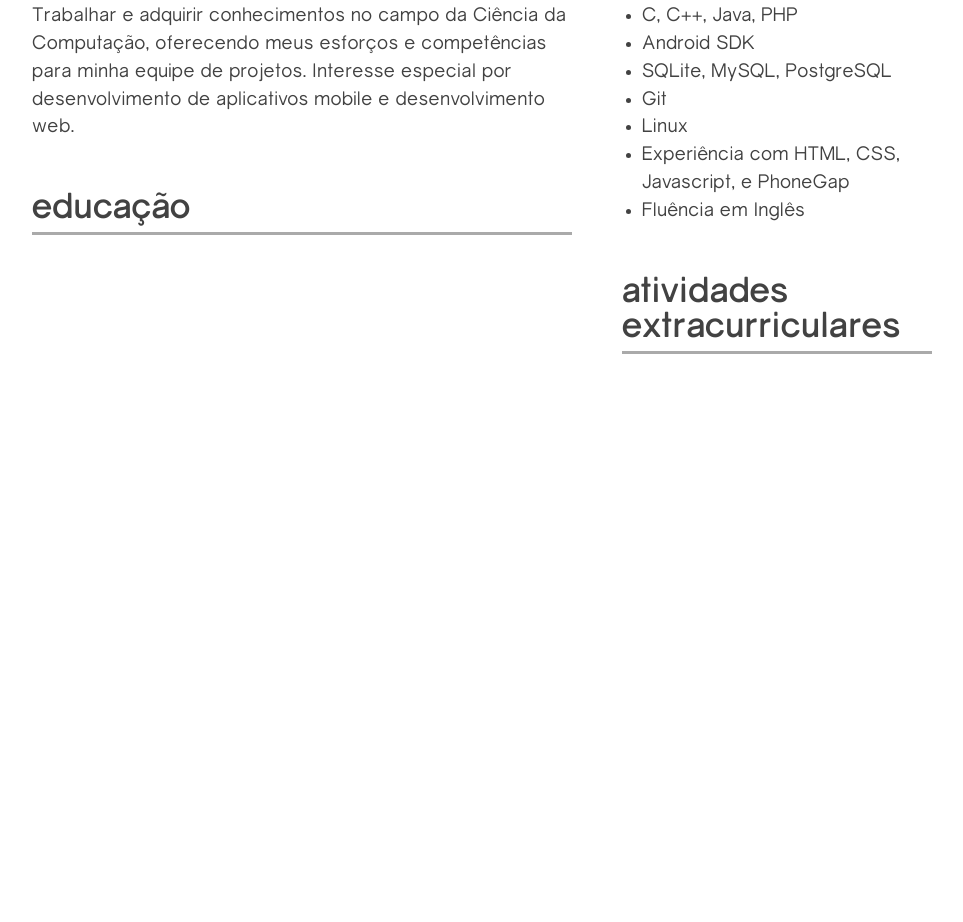
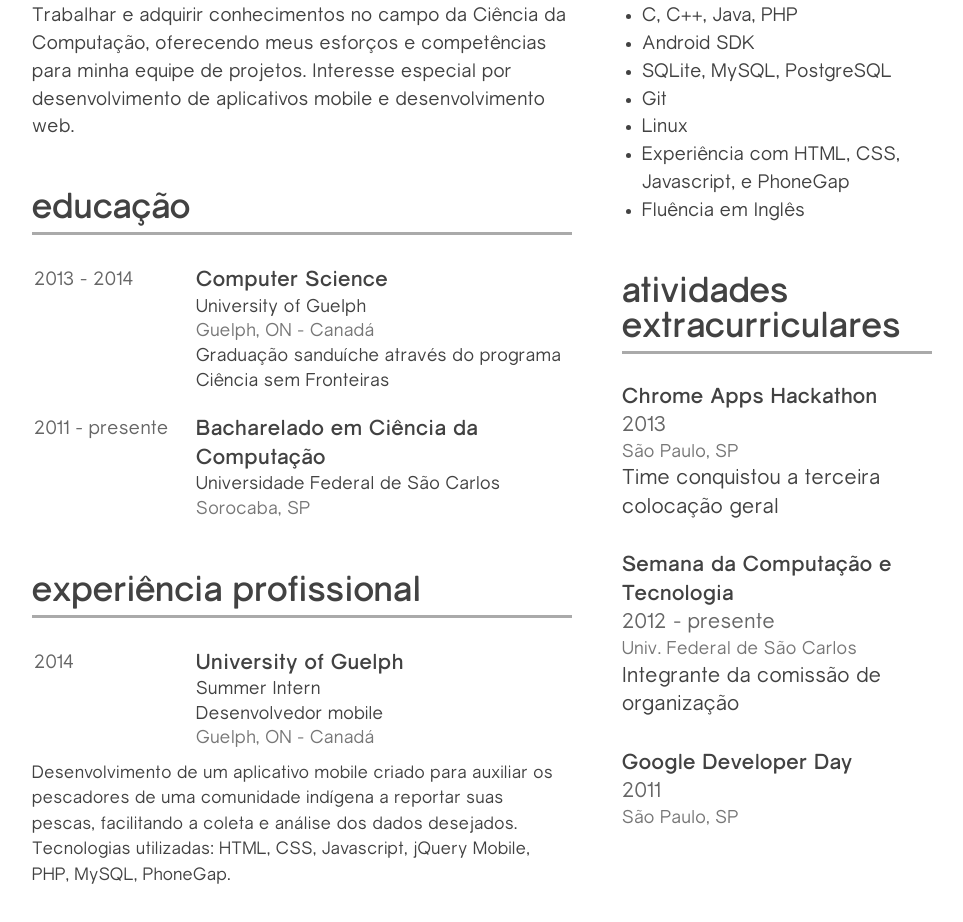
Before and after one commit to thiagowittmann/thiagowittmann.github.io, a plain HTML site: page cv_pt.html in a window 1280 px wide. Shown: the part 290-1212 px from the top of the page, without its empty margins (158-1121 px from the left). Before the commit the page ends 800 px from the top, so only its background shows below. Drawn offline with Linux system fonts and the light colour scheme; files whose address does not match are found by name; a web font is replaced by a local one.

Commit message:
CV_PT finished

```diff
--- a/css/cv.css
+++ b/css/cv.css
@@ -7,12 +7,6 @@
   font-family: "Gravity";
   src: url("fonts/Gravity-Bold.ttf");
   font-weight: bold;
-}
-
-@font-face {
-  font-family: "Gravity";
-  src: url("fonts/Gravity-Light.ttf");
-  font-weight: lighter;
 }
 
 .wrap {
@@ -54,6 +48,7 @@ p {
   color: #424242;
   font-size: 110%;
   margin: 0;
+  padding: 0;
   letter-spacing: 0.5px;
   line-height: 135%;
 }
@@ -90,3 +85,41 @@ li {
   color: #424242;
   margin: 0;
 }
+
+table {
+  margin: 0;
+  padding: 0;
+  font-family: 'Gravity';
+}
+
+td {
+  margin: 0;
+  padding: 0;
+  vertical-align: top;
+}
+
+.location {
+  font-size: 95%;
+}
+
+.city {
+  color: #777777;
+}
+
+.description {
+  margin-bottom: 20px;
+}
+
+.jobDescription {
+  margin-top: 7px;
+  font-size: 110%;
+}
+
+.date {
+  color: #666666;
+  width: 160px;
+}
+
+.item {
+  margin-bottom: 30px;
+}
--- a/cv_pt.html
+++ b/cv_pt.html
@@ -18,17 +18,40 @@
         <div class="section">
           <h2>educação</h2>
           <div class="divider">.</div>
-          <table>
+          <table class="content">
             <tr>
-              <td></td>
-              <td></td>
+              <td class="date">2013 - 2014</td>
+              <td>
+                <p><b>Computer Science</b></p>
+                <p class="location">University of Guelph</p>
+                <p class="location city">Guelph, ON - Canadá</p>
+                <p class="location description">Graduação sanduíche através do programa Ciência sem Fronteiras</p>
+              </td>
             </tr>
             <tr>
-              <td></td>
+              <td class="date">2011 - presente</td>
               <td>
+                <p><b>Bacharelado em Ciência da Computação</b></p>
+                <p class="location">Universidade Federal de São Carlos</p>
+                <p class="location city">Sorocaba, SP</p>
               </td>
             </tr>
           </table>
+        </div>
+        <div class="section">
+          <h2>experiência profissional</h2>
+          <div class="divider">.</div>
+          <table class="content">
+            <tr>
+              <td class="date">2014</td>
+              <td>
+                <p><b>University of Guelph</b></p>
+                <p class="location">Summer Intern<br>Desenvolvedor mobile</p>
+                <p class="location city">Guelph, ON - Canadá</p>
+              </td>
+            </tr>
+          </table>
+          <p class="content jobDescription">Desenvolvimento de um aplicativo mobile criado para auxiliar os pescadores de uma comunidade indígena a reportar suas pescas, facilitando a coleta e análise dos dados desejados.<br>Tecnologias utilizadas: HTML, CSS, Javascript, jQuery Mobile, PHP, MySQL, PhoneGap.</p>
         </div>
       </div>
       <div class="rightCol">
@@ -49,6 +72,23 @@
         <div class="section">
           <h2>atividades extracurriculares</h2>
           <div class="divider">.</div>
+          <div class="item content">
+            <p><b>Chrome Apps Hackathon</b></p>
+            <p class="date">2013</p>
+            <p class="location city">São Paulo, SP</p>
+            <p>Time conquistou a terceira colocação geral</p>
+          </div>
+          <div class="item content">
+            <p><b>Semana da Computação e Tecnologia</b></p>
+            <p class="date">2012 - presente</p>
+            <p class="location city">Univ. Federal de São Carlos</p>
+            <p>Integrante da comissão de organização</p>
+          </div>
+          <div class="item content">
+            <p><b>Google Developer Day</b></p>
+            <p class="date">2011</p>
+            <p class="location city">São Paulo, SP</p>
+          </div>
         </div>
       </div>
     </div>
```
Also changed, not shown: fonts/Gravity-Light.ttf (deleted).
